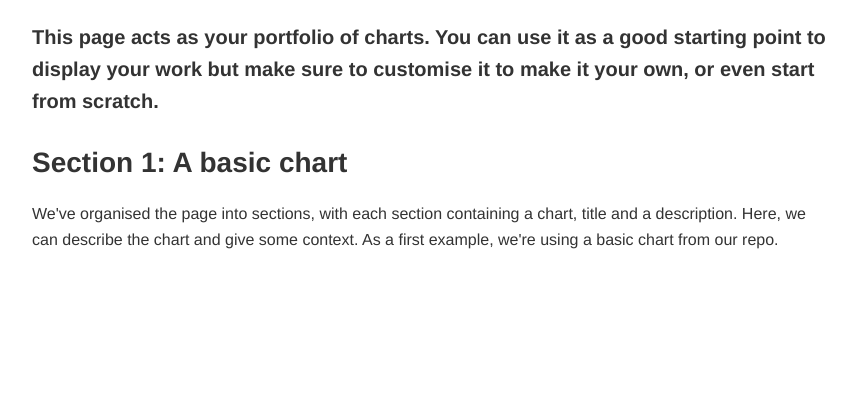
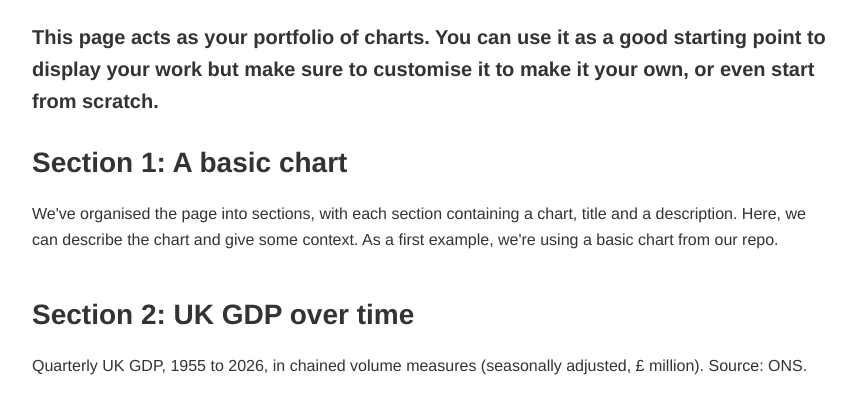
Before and after one commit to anaghasasidharan10/anaghasasidharan10.github.io, a plain HTML site: page index.html in a window 1280 px wide. Shown: the part 177-590 px from the top of the page, without its empty margins (208-1064 px from the left). Drawn offline with Linux system fonts and the light colour scheme; a script that the page names is missing.

Commit message:
Add section for UK GDP chart with VegaEmbed

```diff
--- a/index.html
+++ b/index.html
@@ -66,6 +66,15 @@
         </div>
         <figure id="Location1"></figure> <!-- we give it an id so we can put a vega-lite graph here with VegaEmbed -->
     </section>
+ <section>
+        <div class="chart-description">
+            <h2>Section 2: UK GDP over time</h2>
+            <p>
+                Quarterly UK GDP, 1955 to 2026, in chained volume measures (seasonally adjusted, £ million). Source: ONS.
+            </p>
+        </div>
+        <figure id="Location2"></figure>
+    </section>
 
     <!-- Do you want to add more sections? -->
         <!-- Try copying pasting the section above -->
@@ -82,6 +91,9 @@
 
         vegaEmbed('#Location1', figure_1_spec) // We're using the vegaEmbed function to put a graph in the element with id figure_1
 
+         let figure_2_spec = "gdp_chart.json";
+        vegaEmbed('#Location2', figure_2_spec)
+
         // Do you want to add more graphs?
         // try defining a new variable for figure_3_spec, adding VegaEmbed for Location3, and adding a new section in the HTML
         // e.g.
```
